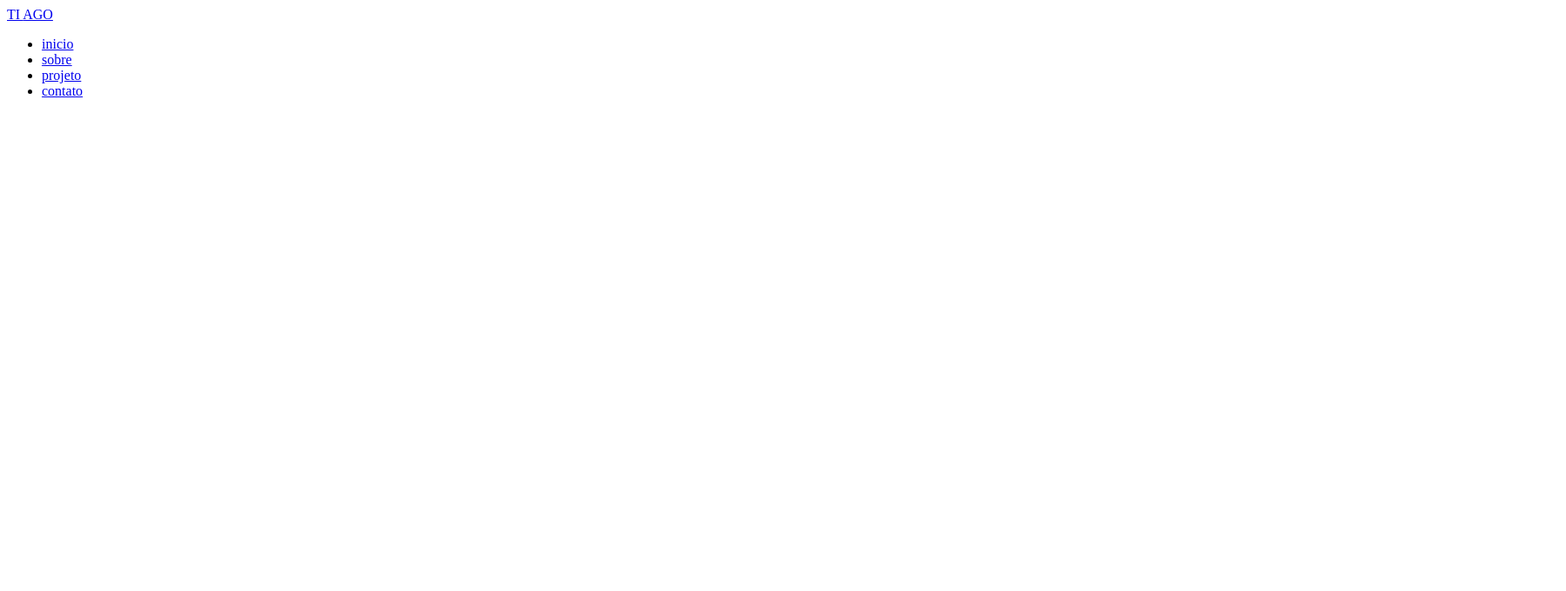
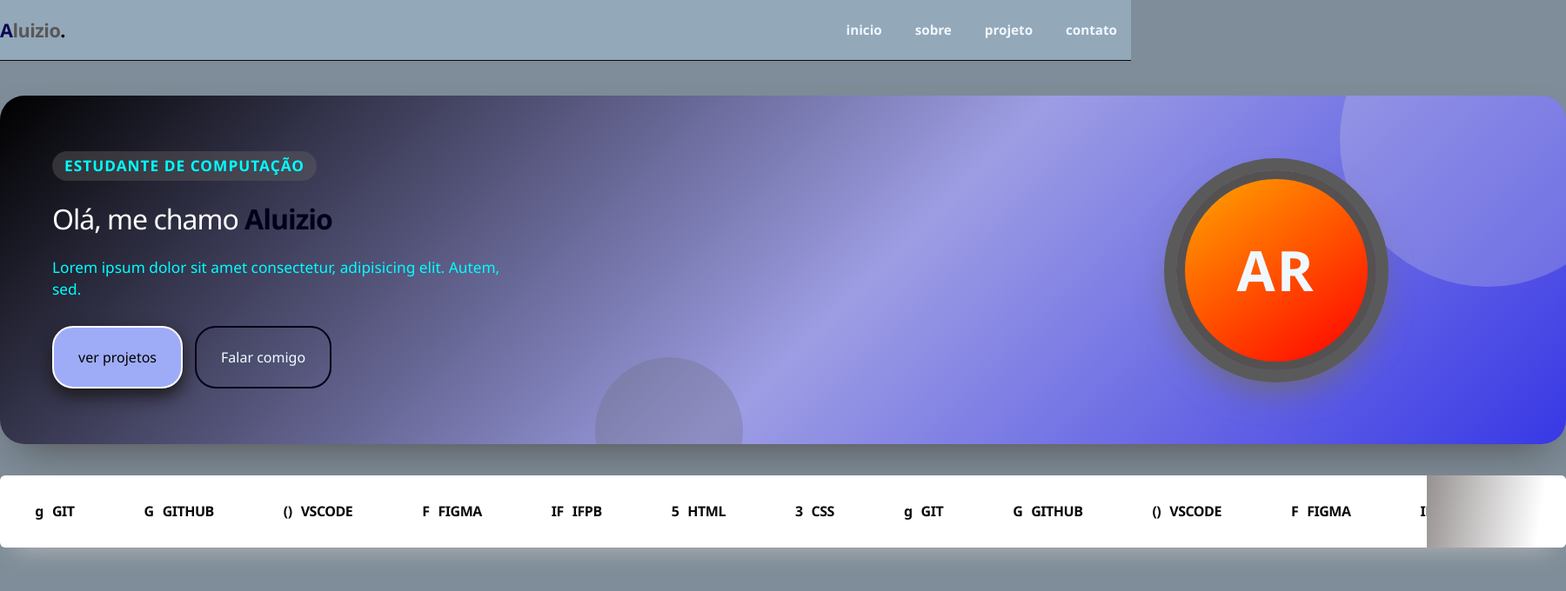
Before and after one commit to AluizioRamos9/portifolio, a plain HTML site: page index.html in a window 1280 px wide. Shown: the whole page at 87% size, 1800 px wide, since content can reach past the window. Drawn offline with Linux system fonts and the light colour scheme.

Commit message:
Criação hero section

```diff
--- a/css/style.css
+++ b/css/style.css
@@ -0,0 +1,280 @@
+*{
+    margin: 0;
+    padding: 0;
+    box-sizing: border-box;
+}
+
+html{
+    scroll-behavior: smooth;
+}
+
+body{
+    font-family: 'Segoe UI', Tahoma, Geneva, Verdana, sans-serif;
+    background-color: rgb(126, 141, 153);
+    color: rgb(8, 8, 8);
+    line-height: 1.4;
+    min-width: 1300px;
+}
+
+ul{
+    list-style: none;
+}
+
+a{
+    color: rgb(35, 37, 37);
+}
+
+.cabecalho{
+    position: sticky;
+    top: 0;
+    z-index: 100;
+    display: flex;
+    justify-content: space-between;
+    align-items: center;
+
+    padding: 16px calc((100% - 1800px)/2);
+
+    background-color: rgb(147, 168, 185);
+    backdrop-filter: blur(10px);
+    border-bottom: 1px solid rgb(10, 10, 10);
+}
+
+.logo{
+    color: rgb(8, 8, 85);
+    font-size: 1.35rem;
+    font-weight: 800;
+    letter-spacing: -0.5px;
+    text-decoration: none;
+}
+
+
+.logo span{
+    color: rgb(90, 87, 87);
+}
+
+.logo::after{
+    content: ".";
+    color: rgb(0, 0, 0);
+}
+
+
+.cabecalho nav ul {
+    display: flex;
+    gap: 6px;
+}
+
+.cabecalho nav a {
+    display: block;
+    color: aliceblue;
+    text-decoration: none;
+    font-size: 0.95rem;
+    font-weight: 600;
+    padding: 8px 16px;
+}
+
+/*HERO*/
+
+main {
+    width: 1800px;
+    margin: 0 auto;
+}
+
+.hero {
+    position: relative;
+    overflow: hidden;
+    display: grid;
+    grid-template-columns: 2fr 1fr;
+    align-items: center;
+    gap: 40px;
+
+    margin-top: 40px;
+    padding: 64px 60px;
+    border-radius: 28px;
+    background: linear-gradient(135deg, black 0%, rgb(157, 157, 228) 55%, #3838e6 100%);
+    color: white;
+    box-shadow: 0 24px 50px -20px rgb(82, 81, 81);
+}
+
+
+.hero::before,
+.hero::after{
+    content: "";
+    position: absolute;
+    border-radius: 50%;
+    z-index: 0;
+}
+
+.hero::before{
+    width: 340px;
+    height: 340px;
+    background: #dbdbe23f;
+    top: -120px;
+    right: -80px;
+}
+
+.hero::after{
+    width: 170px;
+    height: 170px;
+
+    background: rgba(111, 111, 128, 0.336);
+    bottom: -70px;
+    left: 38%;
+}
+
+.hero > *{
+    position: relative;
+    z-index: 1;
+}
+
+.etiqueta {
+    display: inline-block;
+    background: rgba(100, 98, 98, 0.411);
+    color: antiquewhite;
+    font-size: 0.78rem;
+    font-weight: 700;
+    letter-spacing: 1px;
+    text-transform: uppercase;
+
+    padding: 5px 14px;
+    border-radius: 999px;
+    margin-bottom: 20px;
+}
+
+.hero h1{
+    font-size: 2rem;
+    font-weight: 500;
+    line-height: 1.5;
+    margin-bottom: 20px;
+    letter-spacing: -1px;
+}
+.hero strong {
+    color: #00001a;
+}
+
+.hero-texto > p{
+    color: aqua;
+    font-size: 1.08rem;
+    max-width: 520px;
+}
+
+.botoes{
+    display: flex;
+    gap: 14px;
+    margin-top: 30px;
+}
+
+.botao{
+    background: rgb(158, 172, 248);
+    color: rgb(0, 0, 0);
+    text-decoration: none;
+    font-weight: 70px;
+    padding: 23px 28px;
+    border: 2px solid white;
+    border-radius: 24px;
+    box-shadow: 0 8px 20px rgb(26, 23, 23);
+}
+.botao:hover{
+    background: #3e3e46;
+    border-color: #00001a;
+}
+
+.botao.secundario{
+    background: transparent;
+    color: azure;
+    border-color: #00001a;
+    box-shadow: none;
+}
+
+.secundario:hover{
+    background: black;
+    box-shadow: 0 8px 20px rgb(26, 23, 23);
+}
+
+.avatar{
+    display: grid;
+    width: 230px;
+    height: 230px;
+    margin: 0 auto;
+
+    background: linear-gradient(145deg, orange,red);
+    color: aliceblue;
+    border-radius: 50%;
+
+    place-items: center;
+
+    font-size: 4rem;
+    font-weight: 900;
+    letter-spacing: 2px;
+    border: 10px solid rgb(85, 81, 81);
+    box-shadow: 0 0 0 14px rgb(90, 90, 90), 0 20px 40px rgb(112, 106, 106);
+}
+
+
+/*MARCAS*/
+
+.marcas{
+    position: relative;
+    overflow: hidden;
+    margin-top: 36px;
+    padding: 30px 0;
+    background: white;
+    border-radius: 6px;
+    box-shadow: 0 16px 30px -16px rgb(189, 186, 186);
+}
+
+.marca::before,
+.marcas::after{
+    content: "";
+    position: absolute;
+    top: 0;
+    bottom: 0;
+    width: 160px;
+    z-index: 2;
+}
+
+.marca::before{
+    left: 0;
+    background: linear-gradient(90deg, white 20%, rgb(124, 122, 122));
+}
+
+.marcas::after{
+    right: 0;
+    background: linear-gradient(279deg, white 20%, rgb(150, 145, 145));
+}
+
+.trilha{
+    display: flex;
+    width: max-content;
+    animation: deslizar 22s linear infinite;
+}
+
+.marcas:hover .trilha{
+    animation-play-state: paused;
+
+}
+
+@keyframes deslizar{
+    from{
+        transform: translate(0);
+    }
+    to{
+        transform: translateX(-50%);
+    }
+}
+
+.marcas ul{
+    display: flex;
+    align-items: center;
+    gap: 80px;
+    padding-right: 80px;
+}
+
+.marcas li{
+    display: flex;
+    align-items: center;
+    gap: 10px;
+    font-size: 1.6;
+    font-weight: 800;
+    letter-spacing: -0.5px;
+    white-space: nowrap;
+}
--- a/index.html
+++ b/index.html
@@ -1,23 +1,69 @@
 <!DOCTYPE html>
 <html lang="en">
+
 <head>
     <meta charset="UTF-8">
     <meta name="viewport" content="width=device-width, initial-scale=1.0">
     <title>Portifolio - Aluizio Ramos</title>
     <link rel="stylesheet" href="./css/style.css">
 </head>
+
 <body id="topo">
     <header class="cabecalho">
-        <a class="logo" href="#topo">TI <span>AGO</span></a>
+
+        <a class="logo" href="#topo">A<span>luizio</span></a>
         <nav>
             <ul>
                 <li><a href="#inicio">inicio</a></li>
                 <li><a href="#sobre">sobre</a></li>
-               <li><a href="#projeto">projeto</a></li>
+                <li><a href="#projeto">projeto</a></li>
                 <li><a href="#contato">contato</a></li>
             </ul>
         </nav>
     </header>
+    <main>
+        <section class="hero">
+            <div class="hero-texto">
+                <p class="etiqueta"> Estudante de computação </p>
+                <h1>Olá, me chamo <strong>Aluizio</strong></h1>
+                <p>Lorem ipsum dolor sit amet consectetur, adipisicing elit. Autem, sed.</p>
+                <div class="botoes">
+                    <a class="botao" href="#projetos"> ver projetos</a>
+                    <a class="botao secundario" href="#contato">Falar comigo</a>
+                </div>
+
+            </div>
+            <div class="avatar"> AR </div>
+        </section>
+
+        <section class="marcas">
+            <div class="trilha">
+                <ul>
+                    <li class="m-html"><span>5</span>HTML</li>
+                    <li class="m-css"><span>3</span>CSS</li>
+                    <li class="m-git"><span>g</span>GIT</li>
+                    <li class="m-github"><span>G</span>GITHUB</li>
+                    <li class="m-vscode"><span>()</span>VSCODE</li>
+                    <li class="m-figma"><span>F</span>FIGMA</li>
+                    <li class="m-ifpb"><span>IF</span>IFPB</li>
+
+                </ul>
+
+                <ul>
+                    <li class="m-html"><span>5</span>HTML</li>
+                    <li class="m-css"><span>3</span>CSS</li>
+                    <li class="m-git"><span>g</span>GIT</li>
+                    <li class="m-github"><span>G</span>GITHUB</li>
+                    <li class="m-vscode"><span>()</span>VSCODE</li>
+                    <li class="m-figma"><span>F</span>FIGMA</li>
+                    <li class="m-ifpb"><span>IF</span>IFPB</li>
+
+                </ul>
+            </div>
+        </section>
+    </main>
+
 
 </body>
+
 </html>
```
